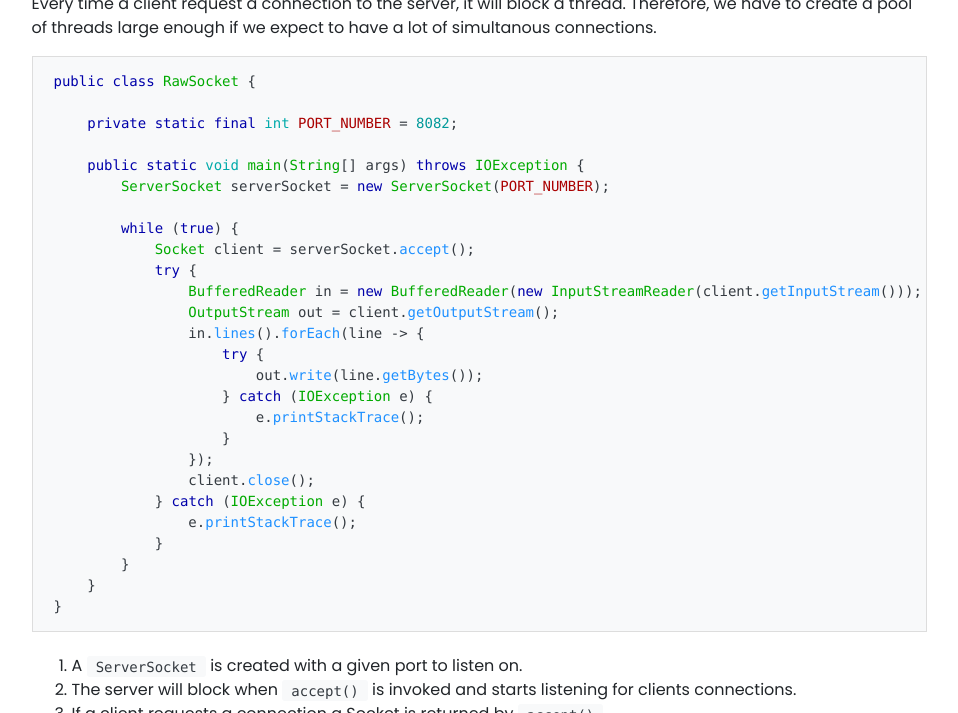
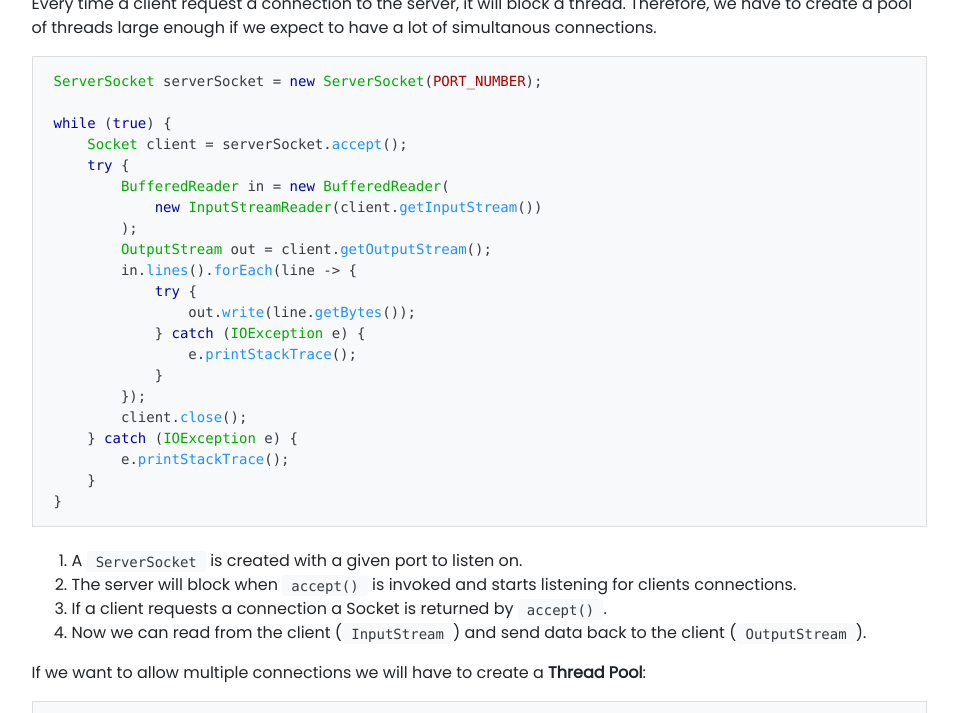
Before and after one commit to jackhman/sergio-martin-rubio-site, a Jekyll site: the page built from _posts/2019-06-31-java-socket-io-and-nio.md, in a window 1280 px wide and 900 px high, scrolled down 1160 px, cut to the strip 187-900 px from the top of the window. Shown: the whole strip, without its empty margins (161-1119 px from the left). Built offline with Jekyll 4.4.1, drawn with Linux system fonts in a browser that asks for light colours; nearby versions of some CDN libraries; our own code applies the rules of GitHub Pages for plain Markdown files; comment, search, counter and statistics services are not loaded; some of the changed text lies outside the part shown.

Commit message:
update article

````diff
--- a/_posts/2019-06-31-java-socket-io-and-nio.md
+++ b/_posts/2019-06-31-java-socket-io-and-nio.md
@@ -34,30 +34,25 @@ This API is based on flows of byte streams and character streams that can be rea
 Every time a client request a connection to the server, it will block a thread. Therefore, we have to create a pool of threads large enough if we expect to have a lot of simultanous connections.
 
 ```java
-public class RawSocket {
+ServerSocket serverSocket = new ServerSocket(PORT_NUMBER);
 
-    private static final int PORT_NUMBER = 8082;
-
-    public static void main(String[] args) throws IOException {
-        ServerSocket serverSocket = new ServerSocket(PORT_NUMBER);
-
-        while (true) {
-            Socket client = serverSocket.accept();
+while (true) {
+    Socket client = serverSocket.accept();
+    try {
+        BufferedReader in = new BufferedReader(
+            new InputStreamReader(client.getInputStream())
+        );
+        OutputStream out = client.getOutputStream();
+        in.lines().forEach(line -> {
             try {
-                BufferedReader in = new BufferedReader(new InputStreamReader(client.getInputStream()));
-                OutputStream out = client.getOutputStream();
-                in.lines().forEach(line -> {
-                    try {
-                        out.write(line.getBytes());
-                    } catch (IOException e) {
-                        e.printStackTrace();
-                    }
-                });
-                client.close();
+                out.write(line.getBytes());
             } catch (IOException e) {
                 e.printStackTrace();
             }
-        }
+        });
+        client.close();
+    } catch (IOException e) {
+        e.printStackTrace();
     }
 }
 ```
````
